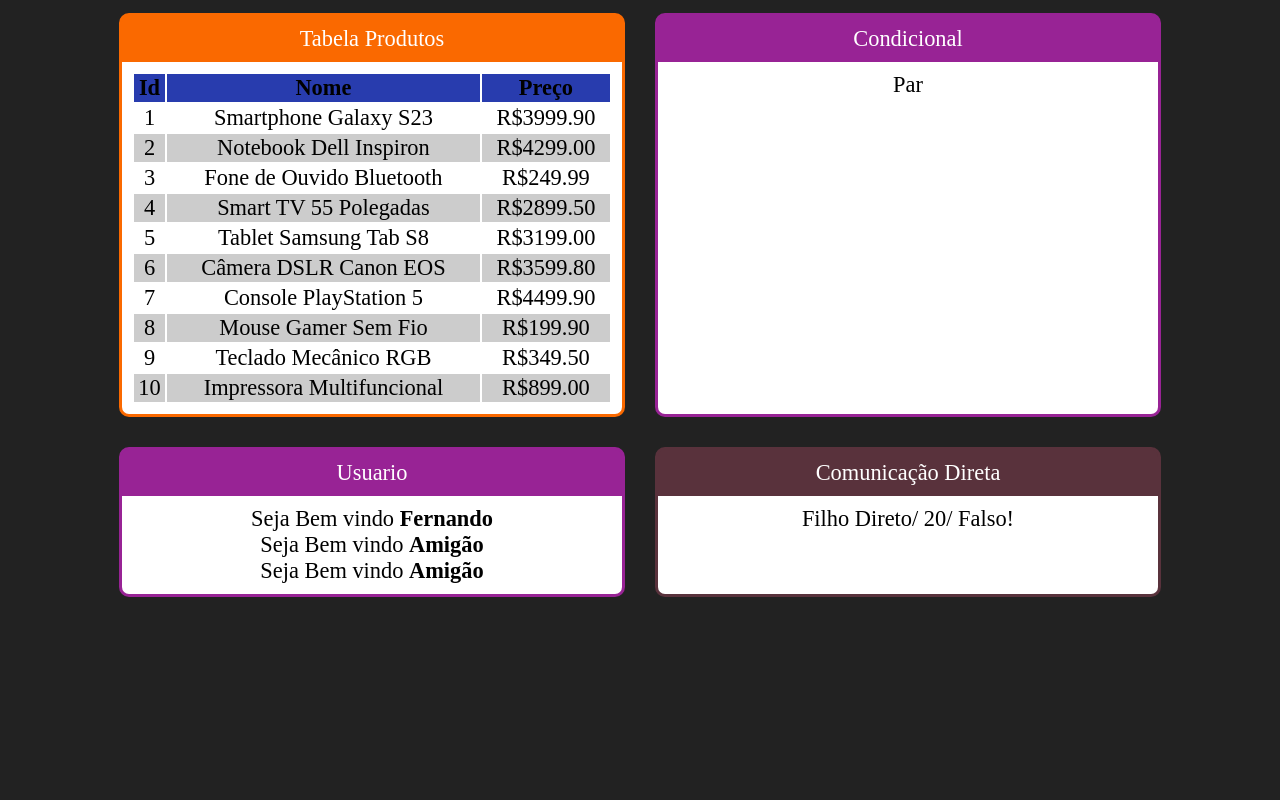
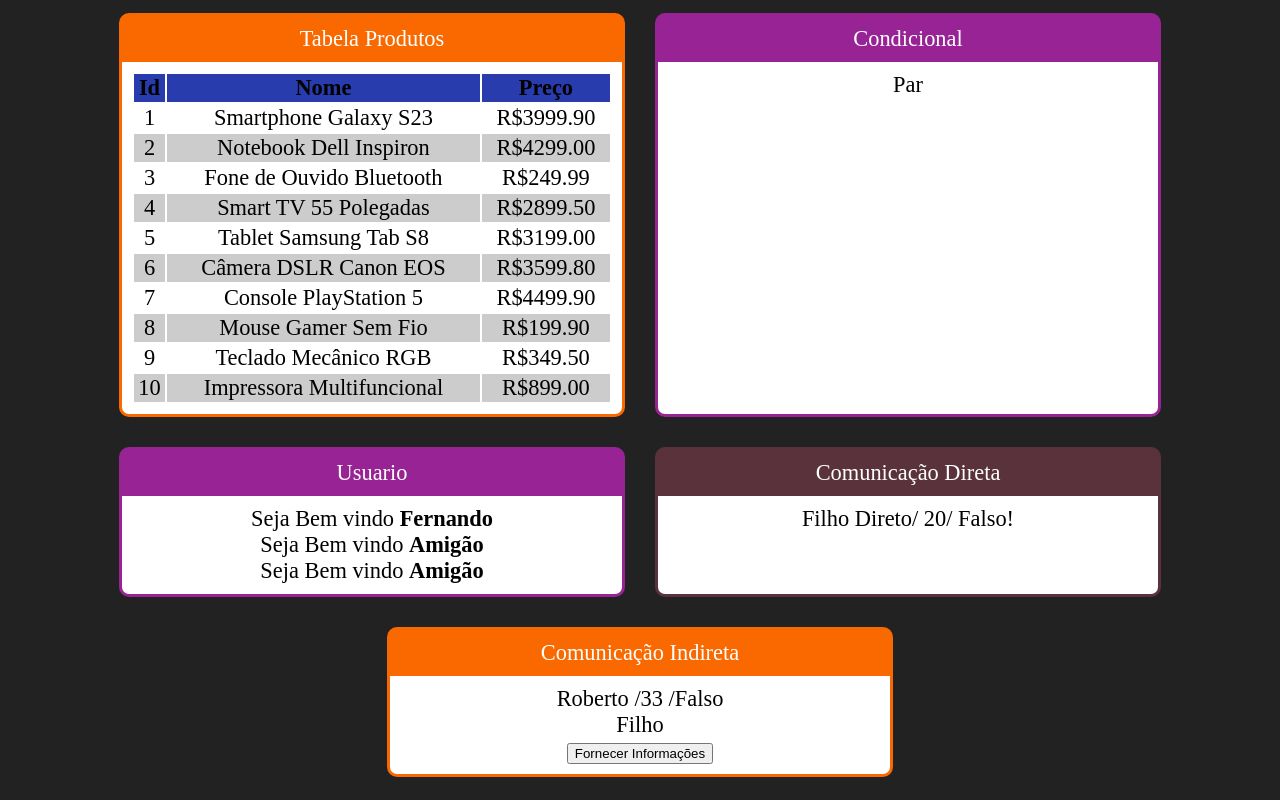
Before and after one commit to felipe-lima-flooxai/react-mod2-fundamentos, a React (Create React App) app: page / in a window 1280 px wide. Shown: the part 1039-1839 px from the top of the page. Before the commit the page ends 1659 px from the top, so only its background shows below. Built offline with nearby package versions, Linux system fonts and the light colour scheme.

Commit message:
feat: comunicação indireta com Closures useState

```diff
--- a/src/App.jsx
+++ b/src/App.jsx
@@ -12,6 +12,7 @@
 import ParOuImpar from "./components/condicional/ParOuImpar";
 import UsuarioInfo from "./components/condicional/UsuarioInfo";
 import DiretaPai from "./components/comunicacao/DiretaPai";
+import IndiretaPai from "./components/comunicacao/IndiretaPai";
 
 
 
@@ -70,6 +71,10 @@
                 <DiretaPai></DiretaPai>
             </Card>
 
+            <Card titulo="Comunicação Indireta" color="#FA6900">
+                <IndiretaPai></IndiretaPai>
+            </Card>
+
         </div>
 
 
--- /dev/null
+++ b/src/components/comunicacao/IndiretaFilho.jsx
@@ -0,0 +1,19 @@
+import React from "react"
+
+export default props =>{
+
+    return (
+
+        <div>
+
+        <div>
+            Filho
+        </div>
+
+        <button onClick={props.quandoClicar("Roberto", 33, false)}>Fornecer Informações</button>
+
+        </div>
+
+    )
+
+}
--- /dev/null
+++ b/src/components/comunicacao/IndiretaPai.jsx
@@ -0,0 +1,33 @@
+import React, { useState } from "react"
+import IndiretaFilho from "./IndiretaFilho"
+
+export default props =>{
+    const [nome, setNome] = useState("?")
+    const [idade, setIdade] = useState(0)
+    const [nerd, setNerd] = useState(false)
+
+
+    function fornecerInformacoes(nomeParam, idadeParam, nerdParam){
+            setNome(nomeParam)
+            setIdade(idadeParam)
+            setNerd(nerdParam)
+    }
+
+
+    return (
+
+
+        <div>
+            <div>
+                <span>{nome} /</span>
+                <span>{idade} /</span>
+                <span>{nerd? "Verdadeiro" : "Falso"}</span>
+            </div>
+
+            <IndiretaFilho quandoClicar = {fornecerInformacoes}></IndiretaFilho>
+
+        </div>
+
+    )
+
+}
```
